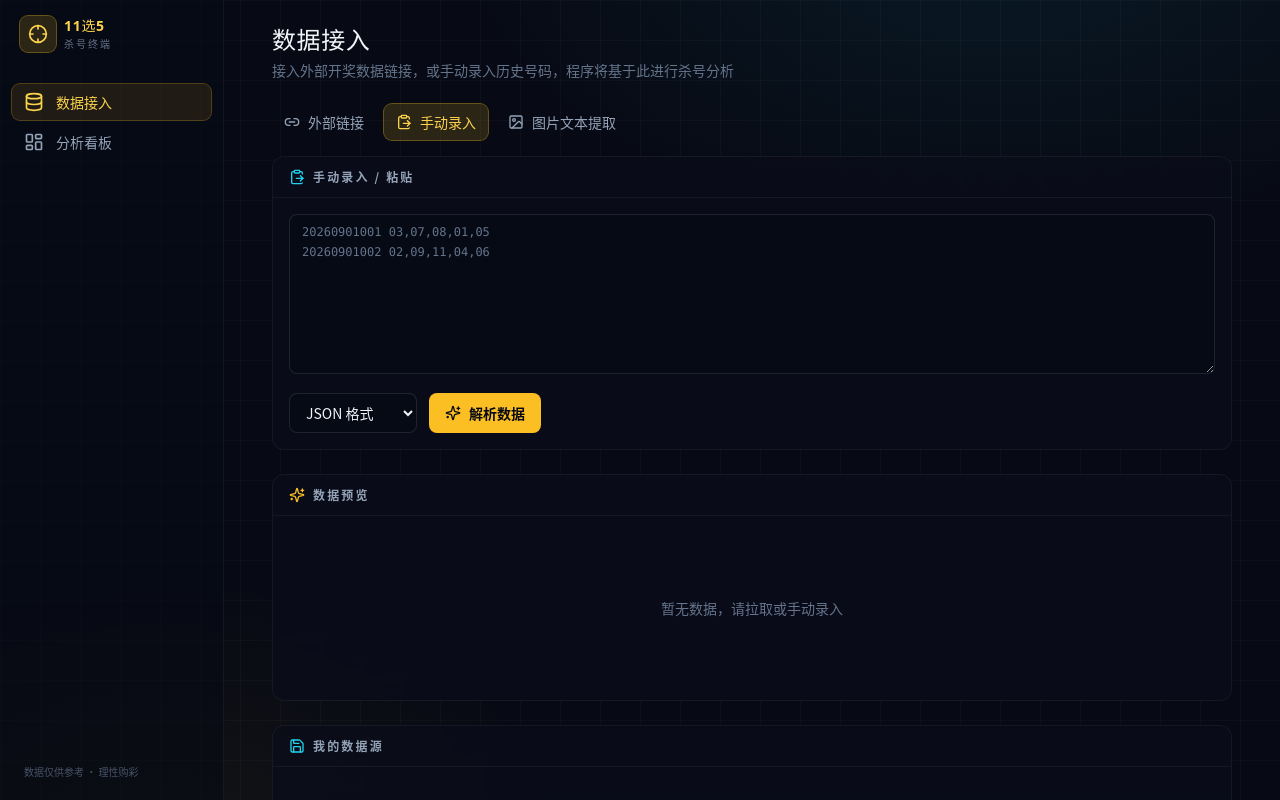
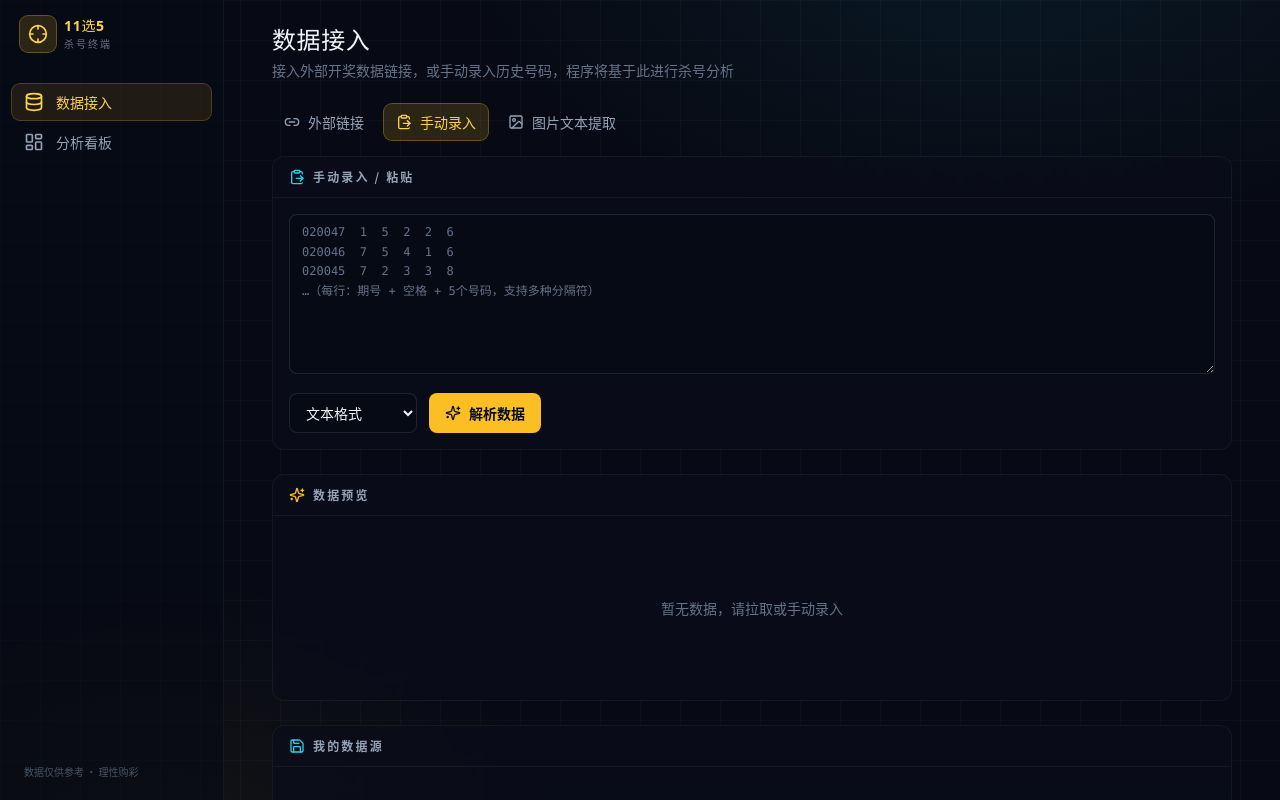
Before and after one commit to yx890809/11or5, a React (Vite) app: page / in a window 1280 px wide. Both pictures are taken after a click on the button "手动录入". Built offline with nearby package versions, Linux system fonts and the light colour scheme.

Commit message:
fix: 手动录入支持空格分隔格式，parseRaw 智能回退 JSON→Text

```diff
--- a/src/lib/api.ts
+++ b/src/lib/api.ts
@@ -49,12 +49,22 @@ async function directFetch(url: string, format: DataFormat): Promise<FetchResult
   }
 }
 
-/** 解析原始文本 */
+/** 解析原始文本 - 智能回退 */
 export function parseRaw(raw: string, format: DataFormat): LotteryRecord[] {
   try {
-    if (format === "json") return parseJson(raw);
+    if (format === "json") {
+      const result = parseJson(raw);
+      if (result.length > 0) return result;
+      // JSON 失败或解析到空数组 → 自动回退文本解析
+      return parseText(raw);
+    }
     return parseText(raw);
   } catch {
-    return [];
+    // JSON 解析抛异常 → 回退文本
+    try {
+      return parseText(raw);
+    } catch {
+      return [];
+    }
   }
 }
--- a/src/pages/DataSourcePage.tsx
+++ b/src/pages/DataSourcePage.tsx
@@ -26,6 +26,13 @@ export default function DataSourcePage() {
   const [imgRaw, setImgRaw] = useState("");
   const [preview, setPreview] = useState<LotteryRecord[]>([]);
 
+  // 切换 tab 时自动设置合适的默认格式
+  const switchTab = (t: Tab) => {
+    setTab(t);
+    if (t === "manual") setFormat("text");
+    else if (t === "url") setFormat("json");
+  };
+
   const handleFetch = async (src?: { url: string; format: DataFormat }) => {
     const targetUrl = src?.url ?? url;
     const targetFmt = src?.format ?? format;
@@ -49,7 +56,10 @@ export default function DataSourcePage() {
     setError("");
     const data = parseRaw(raw, format);
     if (data.length === 0) {
-      setError("解析到0条记录，请检查格式（每行：期号 号1,号2,号3,号4,号5）");
+      setError(
+        "解析到 0 条记录。请确认每行包含「期号（6位+）+ 5个1-11的号码」，支持空格/逗号分隔。\n" +
+          "示例：020047 1 5 2 2 6  或  20260901-002 03,07,08,01,05",
+      );
       return;
     }
     setPreview(data);
@@ -94,7 +104,7 @@ export default function DataSourcePage() {
       {/* 方式切换 */}
       <div className="mb-4 flex gap-2">
         <button
-          onClick={() => setTab("url")}
+          onClick={() => switchTab("url")}
           className={`flex items-center gap-2 rounded-lg px-3 py-2 text-sm transition ${
             tab === "url"
               ? "bg-gold-400/15 text-gold-300 ring-1 ring-gold-400/40"
@@ -104,7 +114,7 @@ export default function DataSourcePage() {
           <Link2 className="h-4 w-4" /> 外部链接
         </button>
         <button
-          onClick={() => setTab("manual")}
+          onClick={() => switchTab("manual")}
           className={`flex items-center gap-2 rounded-lg px-3 py-2 text-sm transition ${
             tab === "manual"
               ? "bg-gold-400/15 text-gold-300 ring-1 ring-gold-400/40"
@@ -114,7 +124,7 @@ export default function DataSourcePage() {
           <ClipboardPaste className="h-4 w-4" /> 手动录入
         </button>
         <button
-          onClick={() => setTab("img")}
+          onClick={() => switchTab("img")}
           className={`flex items-center gap-2 rounded-lg px-3 py-2 text-sm transition ${
             tab === "img"
               ? "bg-gold-400/15 text-gold-300 ring-1 ring-gold-400/40"
@@ -177,7 +187,12 @@ export default function DataSourcePage() {
           <div className="space-y-3 p-4">
             <textarea
               className="input-field min-h-[160px] font-mono text-xs leading-relaxed"
-              placeholder={"20260901001 03,07,08,01,05\n20260901002 02,09,11,04,06"}
+              placeholder={
+                "020047  1  5  2  2  6\n" +
+                "020046  7  5  4  1  6\n" +
+                "020045  7  2  3  3  8\n" +
+                "…（每行：期号 + 空格 + 5个号码，支持多种分隔符）"
+              }
               value={raw}
               onChange={(e) => setRaw(e.target.value)}
             />
```
Also changed, not shown: 1 other file (tests, documents, lock files or other folders).
